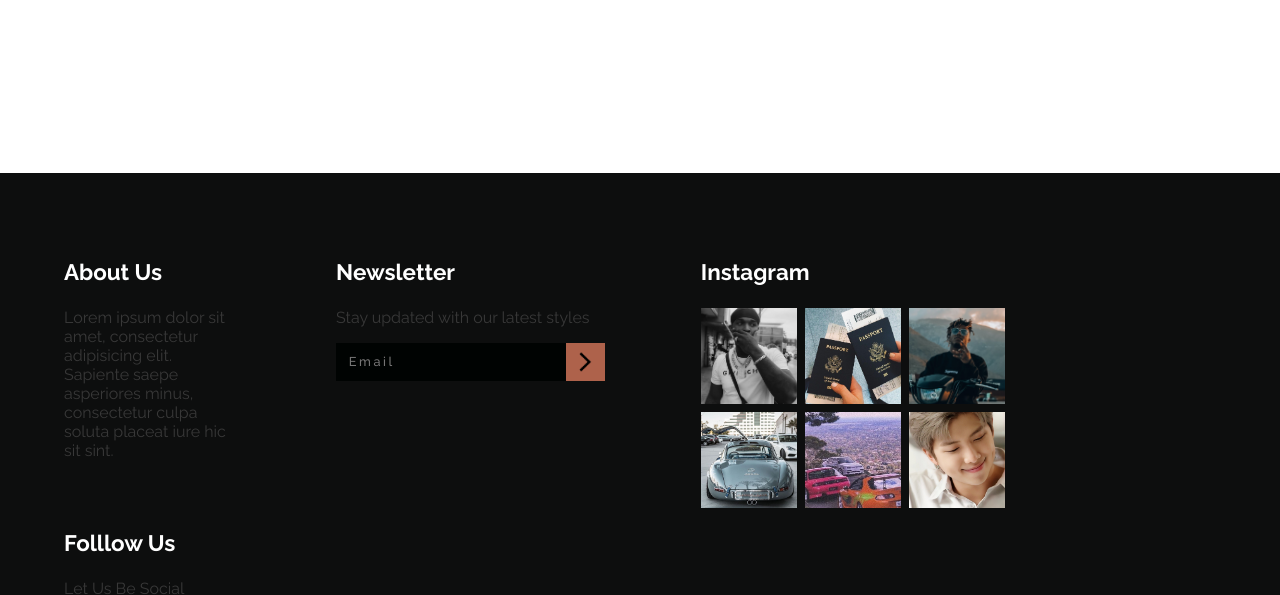
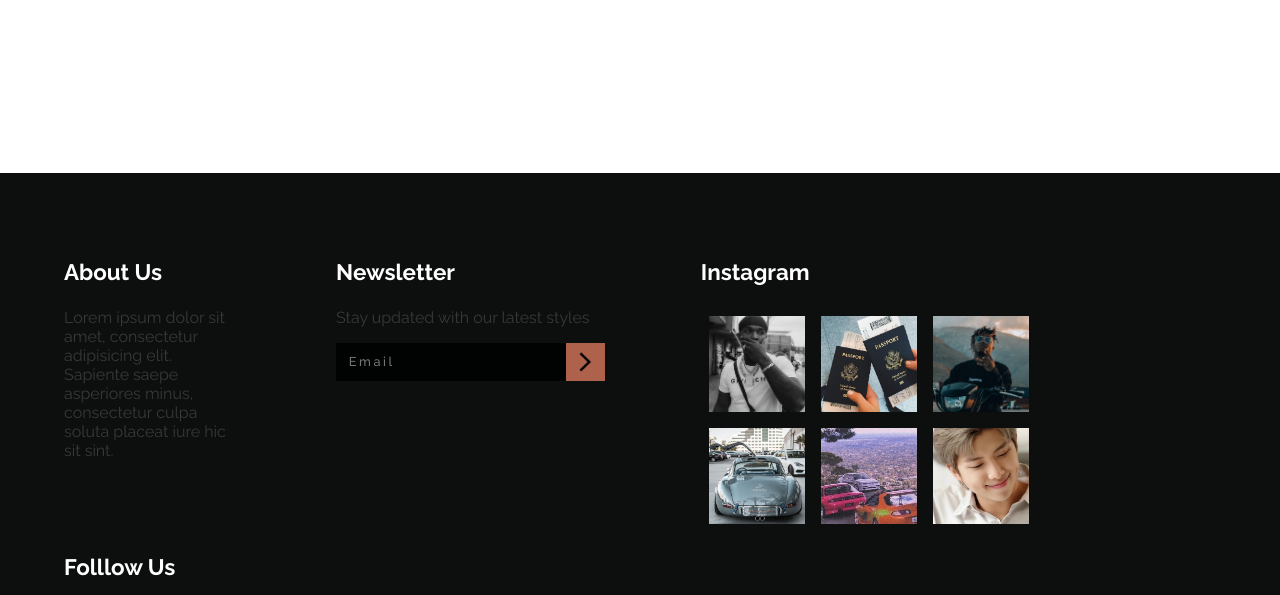
Before and after one commit to vjaystorms/Blog-template-, a website: page index.html in a window 1280 px wide. Shown: the part 3919-4514 px from the top of the page. Drawn offline with Linux system fonts and the light colour scheme.

Commit message:
first commit

```diff
--- a/index.html
+++ b/index.html
@@ -366,14 +366,16 @@
         <div class="instagram">
           <h3>instagram</h3>
           <div class="ig">
-
-
+<div class="ig-1">
   <div class="instagram-img-1"></div>
   <div class="instagram-img-2"></div>
   <div class="instagram-img-3"></div>
+</div>
+<div class="ig-2">
   <div class="instagram-img-4"></div>
   <div class="instagram-img-5"></div>
   <div class="instagram-img-6"></div>
+</div>
           </div>
         </div>
         <div class="follow-us-section">
--- a/public/css/styles.css
+++ b/public/css/styles.css
@@ -665,15 +665,15 @@ div.footer>* {
   background-color: rgba(214, 119, 90, 0.8);
 }
 
-.ig {
-  display: grid;
-  grid-template-columns: 1fr 1fr 1fr;
-  grid-gap: 0.5em;
+.ig-1,.ig-2 {
+display: flex;
+align-items: center;
 }
 
-div.ig>* {
+div.ig-1>*, div.ig-2>* {
   width: 6em;
   height: 6em;
+  margin: 0.5em;
   background-position: center;
   background-repeat: no-repeat;
   background-size: cover;
```
Lines whose indentation alone changed are shown as unchanged.
